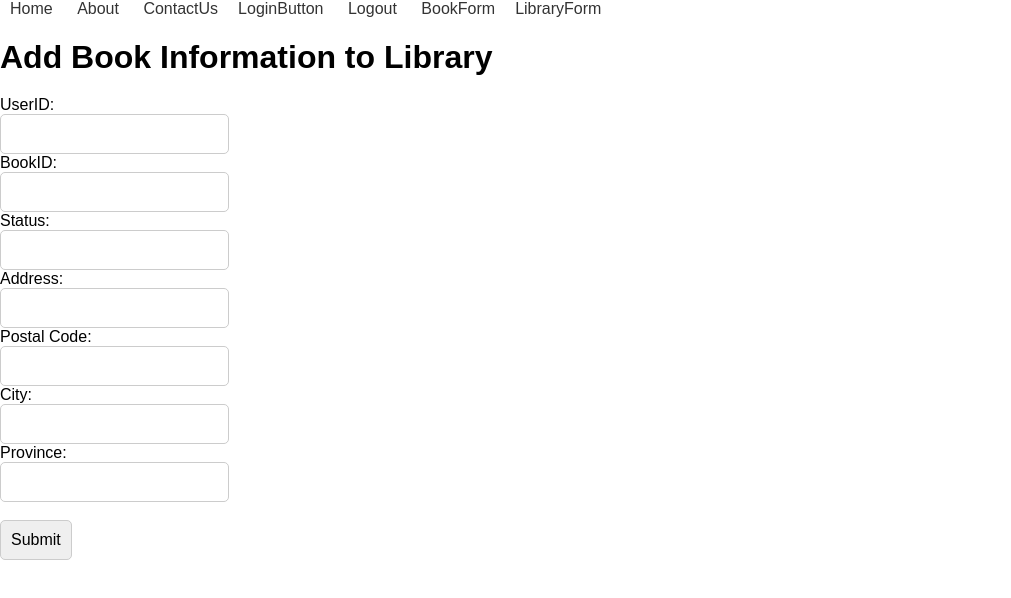
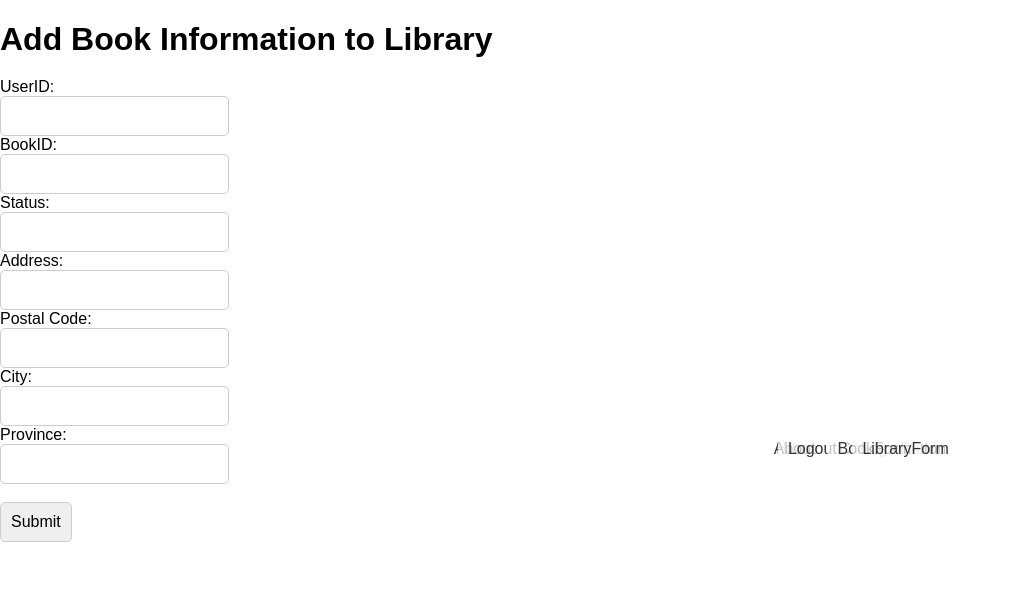
Before and after one commit to jasdeepkaur1010/Book-Finder, a React (Create React App) app in the folder book-finder/: page /LibraryForm in a window 1280 px wide. Shown: the top 598 px of the page, without its empty margins (0-1011 px from the left). Built offline with nearby package versions, Linux system fonts and the light colour scheme.

Commit message:
Save local changes to Home.scss

```diff
--- a/book-finder/src/styles/Home.scss
+++ b/book-finder/src/styles/Home.scss
@@ -6,7 +6,7 @@
   height: 100vh;
   background-size: cover;
   background-position: center;
-  color: #fff; // Set text color to white or a color that contrasts well with the background
+  color: rgb(0, 0, 0)929; // Set text color to white or a color that contrasts well with the background
 }
 
 h1 {
@@ -42,7 +42,7 @@ button {
 }
 
 a {
-  // position: absolute;
+  position: absolute;
   top: 50%;
   left: 50%;
   transform: translate(200%, 80%);
```
